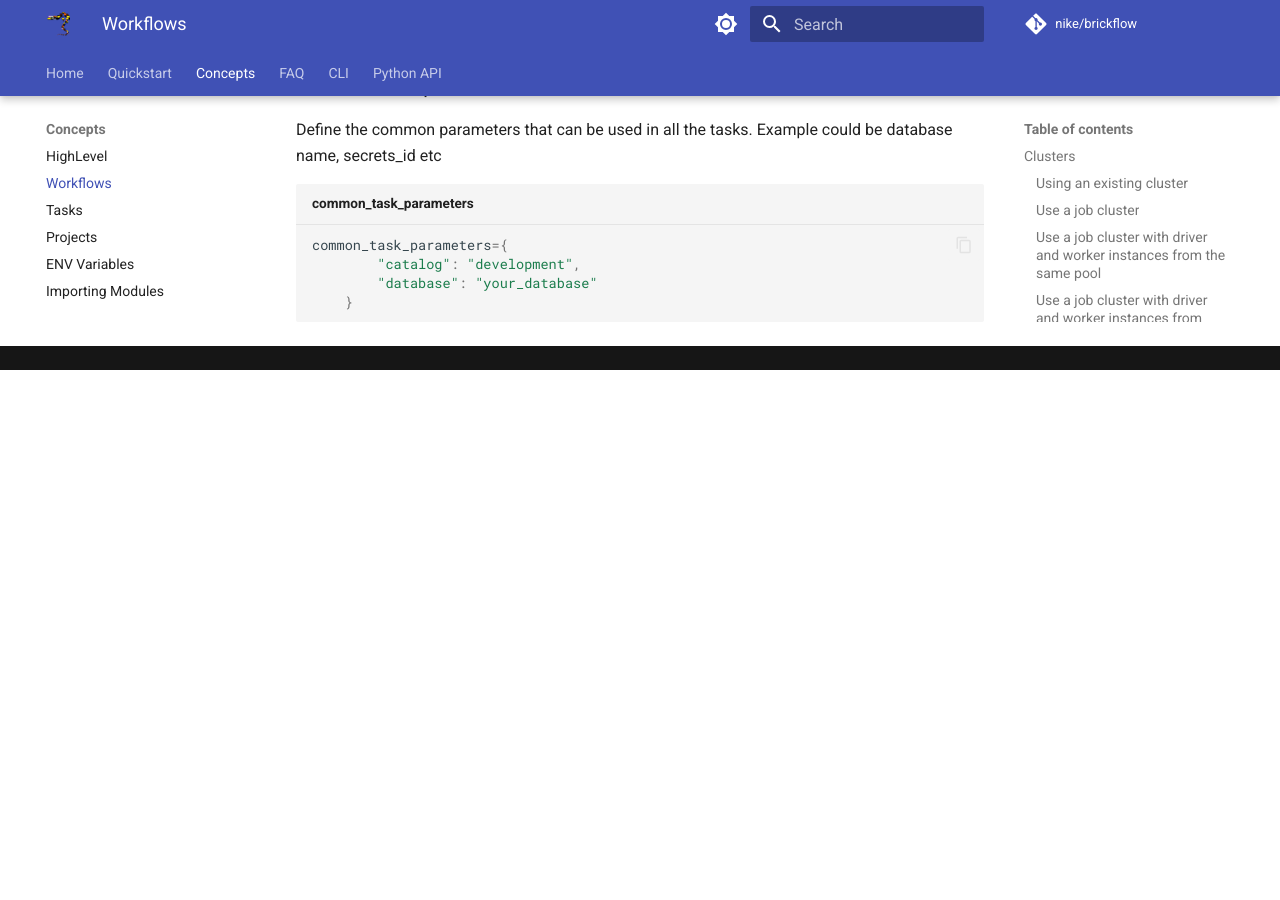
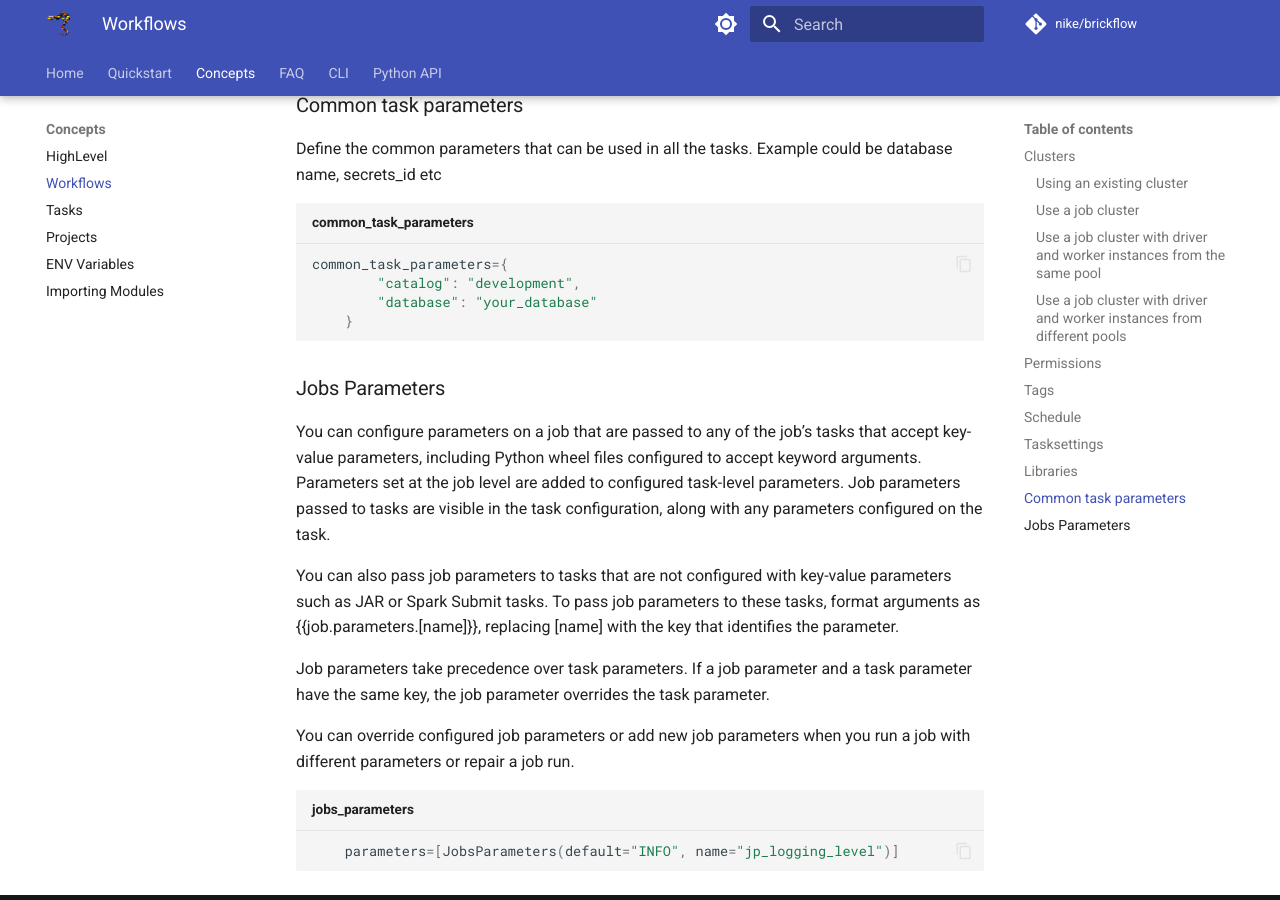
Before and after one commit to Nike-Inc/brickflow, an MkDocs documentation site: the page built from docs/workflows.md, in a window 1280 px wide and 900 px high, scrolled down 5248 px. Built offline with MkDocs 1.6.1 and Material for MkDocs 9.7.7, drawn with Linux system fonts in a browser that asks for light colours; comment, search, counter and statistics services are not loaded; the version menu is left out; before the commit the page ends 5618 px from its top, so only the background shows below that; some of the changed text lies outside the part shown.

Commit message:
Add workflow parameters (#158)
* add spark_python_task support in Workflow class and update example workflows

* fix: tests and expected bundle

* feat: add adjustment of python file in case of local for spark_python

* Add workflows parameters

* fix: adjust logic for workspace

* feat: add common_task_parameters support

* fix: missed slash

* fix: improve tests

* feat: update poetry lock

* feat: add JobsParameters import in sample_workflows

* rollback: poetry version

* rollabck

* rollabck

* docs: add jobsparameters

````diff
--- a/docs/workflows.md
+++ b/docs/workflows.md
@@ -5,8 +5,8 @@ Click the plus buttons to understand all the parts of the workflow file.
 
 ```python title="workflow.py"
 from datetime import timedelta
-from brickflow import Workflow, Cluster, WorkflowPermissions, User, \
-    TaskSettings, EmailNotifications, PypiTaskLibrary, MavenTaskLibrary
+from brickflow import (Workflow, Cluster, WorkflowPermissions, User,
+    TaskSettings, EmailNotifications, PypiTaskLibrary, MavenTaskLibrary, JobsParameters)
 
 wf = Workflow(  # (1)!
     "wf_test",  # (2)!
@@ -49,7 +49,8 @@ wf = Workflow(  # (1)!
         "metric": "RUN_DURATION_SECONDS",
         "op": "GREATER_THAN",
         "value": 7200
-    }
+    },
+    parameters=[JobsParameters(default="INFO", name="jp_logging_level")],  # (18)!
 )
 
 
@@ -75,12 +76,14 @@ def task_function(*, test="var"):
 15. Define the schedule pause status. It is defaulted to "UNPAUSED"
 16. Define health check condition that triggers duration warning threshold exceeded notifications
 17. Define timeout_seconds check condition that triggers workflow failure if duration exceeds threshold
+18. Define the parameters on workflow level [databricks docs](https://docs.databricks.com/en/jobs/settings.html#job-parameters)
 
 ### Clusters
 
 There are two ways to define the cluster for the workflow or a task
 
 #### Using an existing cluster
+
 ```python title="existing_cluster"
 from brickflow import Cluster
 
@@ -88,6 +91,7 @@ default_cluster=Cluster.from_existing_cluster("your_existing_cluster_id")
 ```
 
 #### Use a job cluster
+
 ```python title="job_cluster"
 from brickflow import Cluster
 
@@ -113,6 +117,7 @@ default_cluster=Cluster(
 ```
 
 #### Use a job cluster with driver and worker instances from the same pool
+
 ```python title="job_cluster_driver_workers_same_pool"
 from brickflow import Cluster
 
@@ -127,6 +132,7 @@ default_cluster=Cluster(
 ```
 
 #### Use a job cluster with driver and worker instances from different pools
+
 ```python title="job_cluster_driver_workers_same_pool"
 from brickflow import Cluster
 
@@ -196,6 +202,7 @@ A typical Quartz cron expression have six or seven fields, seperated by spaces
 ```text
 second minute hour day_of_month month day_of_week year(optional)
 ```
+
 Below is a sample
 
 ```python title="quartz_cron_expression"
@@ -207,6 +214,7 @@ schedule_quartz_expression="0 0/20 0 ? * * *"
 Task setting at workflow level can be used to have common setting defined that will be applicable for
 all the tasks. Below is a sample that can be used for reference and all the parameters in TaskSettings
 are optional
+
 ```python title="task_settings"
 from datetime import timedelta
 from brickflow import TaskSettings, EmailNotifications
@@ -248,7 +256,6 @@ libraries=[
 ]
 ```
 
-
 ### Common task parameters
 
 Define the common parameters that can be used in all the tasks. Example could be database name, secrets_id etc
@@ -259,3 +266,17 @@ common_task_parameters={
         "database": "your_database"
     }
 ```
+
+### Jobs Parameters
+
+You can configure parameters on a job that are passed to any of the job’s tasks that accept key-value parameters, including Python wheel files configured to accept keyword arguments. Parameters set at the job level are added to configured task-level parameters. Job parameters passed to tasks are visible in the task configuration, along with any parameters configured on the task.
+
+You can also pass job parameters to tasks that are not configured with key-value parameters such as JAR or Spark Submit tasks. To pass job parameters to these tasks, format arguments as {{job.parameters.[name]}}, replacing [name] with the key that identifies the parameter.
+
+Job parameters take precedence over task parameters. If a job parameter and a task parameter have the same key, the job parameter overrides the task parameter.
+
+You can override configured job parameters or add new job parameters when you run a job with different parameters or repair a job run.
+
+```python title="jobs_parameters"
+    parameters=[JobsParameters(default="INFO", name="jp_logging_level")]
+```
````
Also changed, not shown: 9 other files.
